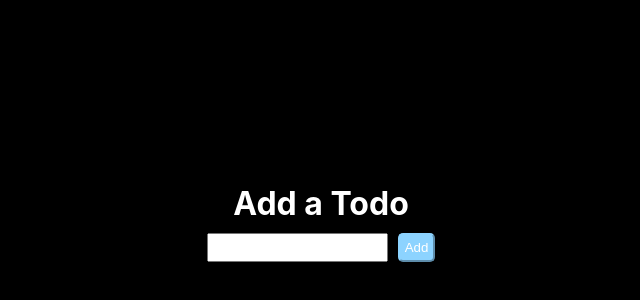
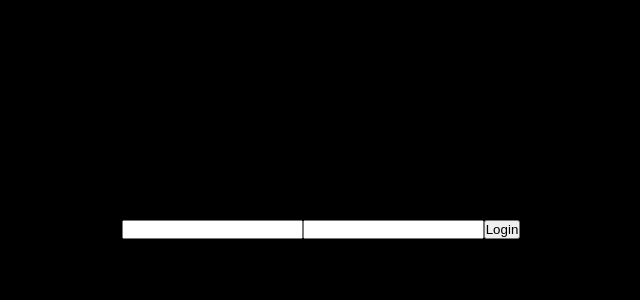
Before and after one commit to pau-riosa/batch18-react, a React (Create React App) app: page / in a window 1280 px wide. Shown: the part 172-472 px from the top of the page, without its empty margins (319-959 px from the left). Built offline with nearby package versions, Linux system fonts and the light colour scheme.

Commit message:
create login component

```diff
--- a/src/App.js
+++ b/src/App.js
@@ -4,6 +4,9 @@ import Form from "./components/Form.js";
 import List from "./components/List.js";
 
 function App() {
+  const [isLogin, setIsLogin] = useState(false);
+  const [userName, setUsername] = useState("");
+  const [password, setPassword] = useState("");
   const [items, setItems] = useState([]);
 
   // add item
@@ -30,15 +33,66 @@ function App() {
     });
   };
 
+  const loginHandler = (event) => {
+    event.preventDefault();
+
+    const data = {
+      userName: userName,
+      password: password,
+    };
+
+    const api_body = JSON.stringify(data);
+
+    const options = {
+      method: "POST",
+      headers: {
+        "content-type": "application/json",
+        "X-RapidAPI-Host": "fake-authentication1.p.rapidapi.com",
+        "X-RapidAPI-Key": "<SIGN-UP-FOR-API-KEY>",
+      },
+      body: api_body,
+    };
+
+    fetch(
+      "https://fake-authentication1.p.rapidapi.com/api/v1/authentication/login",
+      options
+    )
+      .then((response) => response.json())
+      .then((response) => {
+        setIsLogin(true);
+        console.log(response);
+      })
+      .catch((err) => {
+        console.error(err);
+        setIsLogin(false);
+      });
+  };
+
   return (
     <div className="App">
-      <h1>Add a Todo</h1>
-      <div>
-        <Form add={addItem} />
-      </div>
-      <div>
-        <List items={items} delete={deleteItem} update={updateItem} />
-      </div>
+      {isLogin ? (
+        <>
+          <h1>Add a Todo</h1>
+          <Form add={addItem} />
+          <List items={items} delete={deleteItem} update={updateItem} />
+        </>
+      ) : (
+        <>
+          <form onSubmit={loginHandler}>
+            <input
+              type="text"
+              value={userName}
+              onChange={(event) => setUsername(event.target.value)}
+            />
+            <input
+              type="password"
+              value={password}
+              onChange={(event) => setPassword(event.target.value)}
+            />
+            <input type="submit" value="Login" />
+          </form>
+        </>
+      )}
     </div>
   );
 }
```
